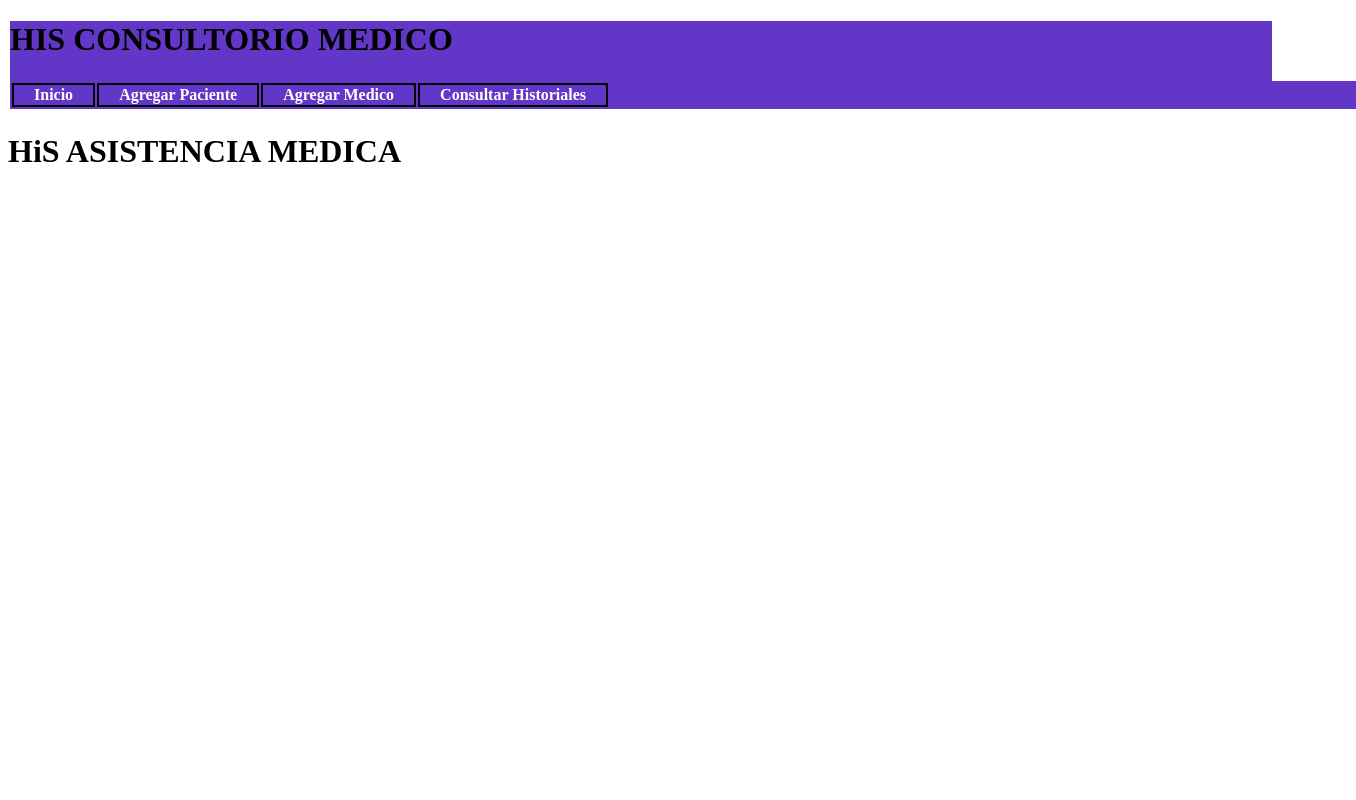
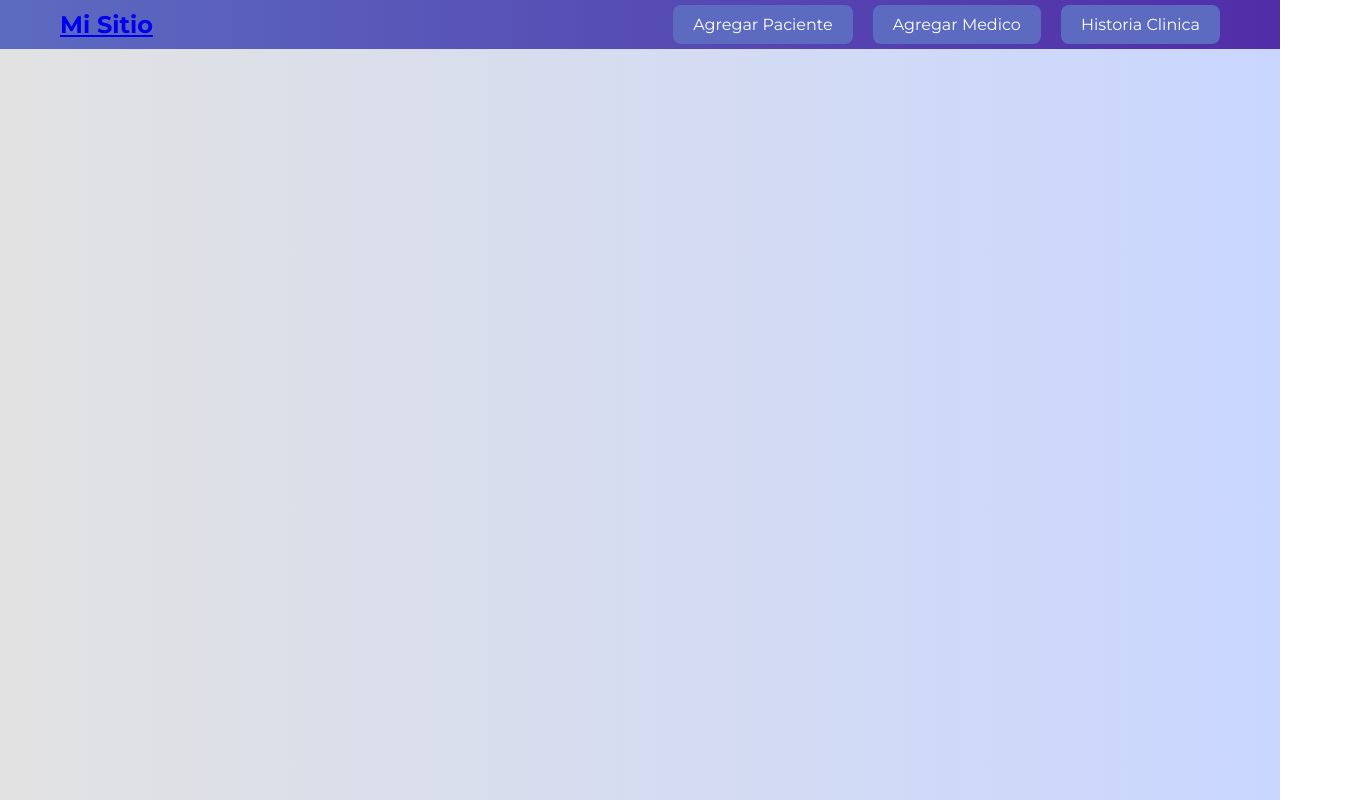
Before and after one commit to MatiasFigliuolo/TP-FINAL-HIS, an Angular app: page /main-page in a window 1280 px wide. Shown: the whole page, 1356 px wide, since content can reach past the window. Built offline with nearby package versions, Linux system fonts and the light colour scheme.

Commit message:
Cambios al navbar y background global

```diff
--- a/src/app/main-page/main-page.component.html
+++ b/src/app/main-page/main-page.component.html
@@ -1,2 +1 @@
 <app-nav></app-nav>
-<h1>HiS ASISTENCIA MEDICA</h1>
--- a/src/app/nav/nav.component.css
+++ b/src/app/nav/nav.component.css
@@ -1,31 +1,58 @@
-h1{
-    background-color: #6237c7;
-    height: 60px;
-    margin-bottom: -2px;
-    margin-left: 2px;
-}
-.theadClass
-{
-    margin-right: 20px;
-    padding-right: 20px;
-    padding-left: 20px;
-    border: solid black 2px;
-    text-align: center;
-    cursor: pointer;
-    transition: 0.5s;
-}
+body, html {
+    margin: 0;
+    padding: 0;
+    width: 100%;
+    height: 100%;
+  }
 
-.navBackground
-{
-    text-align: center;
-    display: inline-block;
-    background-color: #6237c7;
-    width: 224.4%;
+  .navbar {
+    width: 100%;
+    background-color: #512da8;
+    background: linear-gradient(to right, #5c6bc0, #512da8);
+    color: white; /* Color del texto del navbar */
+    padding: 10px 0; /* Espaciado interno del navbar */
+    position: fixed; /* Fija el navbar en la parte superior */
+    top: 0; /* Asegura que el navbar esté en la parte superior */
+    left: 0; /* Asegura que el navbar comience desde el borde izquierdo */
+    z-index: 1000; /* Asegura que el navbar esté por encima de otros elementos */
+  }
+
+  .navbar-content {
+    display: flex;
+    justify-content: space-between;
+    align-items: center;
+    width: 100%;
+    max-width: 1200px; /* Ancho máximo del contenido del navbar */
+    margin: 0 auto; /* Centra el contenido del navbar */
+    padding: 0 20px; /* Espaciado interno del contenido del navbar */
+  }
+
+  .navbar-brand {
+    font-size: 24px;
+    font-weight: bold;
+  }
+
+  .navbar-nav {
+    list-style: none;
+    display: flex;
+    margin: 0;
+    padding: 0;
+  }
+
+  .nav-item {
+    margin-left: 20px;
+  }
+
+  .nav-item a {
     color: white;
-    font-weight: bold;
-}
+    text-decoration: none;
+    font-size: 16px;
+    padding: 10px 20px; /* Espaciado interno de los enlaces */
+    border-radius: 8px; /* Bordes redondeados */
+    background-color: #5c6bc0; /* Color de fondo de los botones */
+    transition: background-color 0.3s ease; /* Transición suave para el cambio de color */
+  }
 
-.theadClass:hover
-{
-    background-color: rgb(181, 243, 243);
-}
+  .nav-item a:hover {
+    background-color: #3f51b5; /* Color de fondo al pasar el ratón */
+  }
--- a/src/app/nav/nav.component.html
+++ b/src/app/nav/nav.component.html
@@ -1,12 +1,10 @@
-<h1>HIS CONSULTORIO MEDICO</h1>
-
-<table>
-    <thead>
-        <tr class="navBackground">
-            <th class="theadClass" [routerLink]="[ '/log-in' ]">Inicio</th>
-            <th class="theadClass">Agregar Paciente</th>
-            <th class="theadClass">Agregar Medico</th>
-            <th class="theadClass">Consultar Historiales</th>
-        </tr>
-    </thead>
-</table>
+<nav class="navbar">
+    <div class="navbar-content">
+      <a href="#" class="navbar-brand">Mi Sitio</a>
+      <ul class="navbar-nav">
+        <li class="nav-item"><a href="#">Agregar Paciente</a></li>
+        <li class="nav-item"><a href="#">Agregar Medico</a></li>
+        <li class="nav-item"><a href="#">Historia Clinica</a></li>
+      </ul>
+    </div>
+  </nav>
--- a/src/app/nav/nav.component.ts
+++ b/src/app/nav/nav.component.ts
@@ -1,10 +1,9 @@
-import { Component } from '@angular/core';
+import { Component, ViewEncapsulation } from '@angular/core';
 
 @Component({
   selector: 'app-nav',
   templateUrl: './nav.component.html',
-  styleUrl: './nav.component.css'
+  styleUrls: ['./nav.component.css'],
+  encapsulation: ViewEncapsulation.None // Desactiva la encapsulación de estilos
 })
-export class NavComponent {
-
-}
+export class NavComponent {}
--- a/src/index.html
+++ b/src/index.html
@@ -2,7 +2,7 @@
 <html lang="en">
 <head>
   <meta charset="utf-8">
-  <title>TPFINAL</title>
+  <title>AtlanticHealth</title>
   <base href="/">
   <meta name="viewport" content="width=device-width, initial-scale=1">
   <link rel="icon" type="image/x-icon" href="favicon.ico">
--- a/src/styles.css
+++ b/src/styles.css
@@ -1 +1,18 @@
-/* You can add global styles to this file, and also import other style files */
+@import url('https://fonts.googleapis.com/css2?family=Montserrat:wght@300;400;500;600;700&display=swap');
+
+* {
+    margin: 0;
+    padding: 0;
+    box-sizing: border-box;
+    font-family: 'Montserrat', sans-serif;
+}
+
+body {
+    background-color: #c9d6ff;
+    background: linear-gradient(to right, #e2e2e2, #c9d6ff);
+    display: flex;
+    align-items: center;
+    justify-content: center;
+    flex-direction: column;
+    height: 100vh;
+}
```
